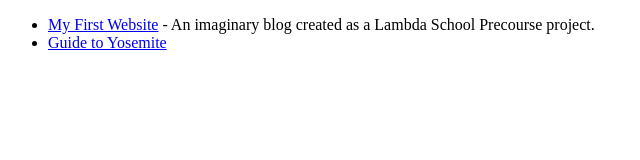
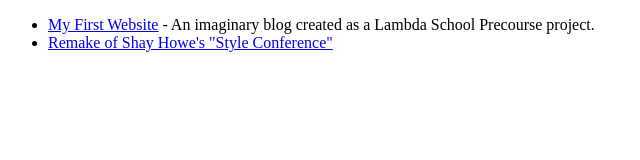
Before and after one commit to Jahteo/Lambda, a plain HTML site: page index.html in a window 1280 px wide. Shown: the whole page, without its empty margins (0-640 px from the left). Drawn offline with Linux system fonts and the light colour scheme.

Commit message:
Added Shay Howes Style Conference site

```diff
--- a/index.html
+++ b/index.html
@@ -11,7 +11,7 @@
             <a href="first-website/">My First Website</a> - An imaginary blog created as a Lambda School Precourse project.
         </li>
         <li>
-            <a href="web-module-project-intro-css/">Guide to Yosemite</a>
+            <a href="shayhoweclass/styles-conference/">Remake of Shay Howe's "Style Conference"</a>
         </li>
     </ul>
 </body>
```
